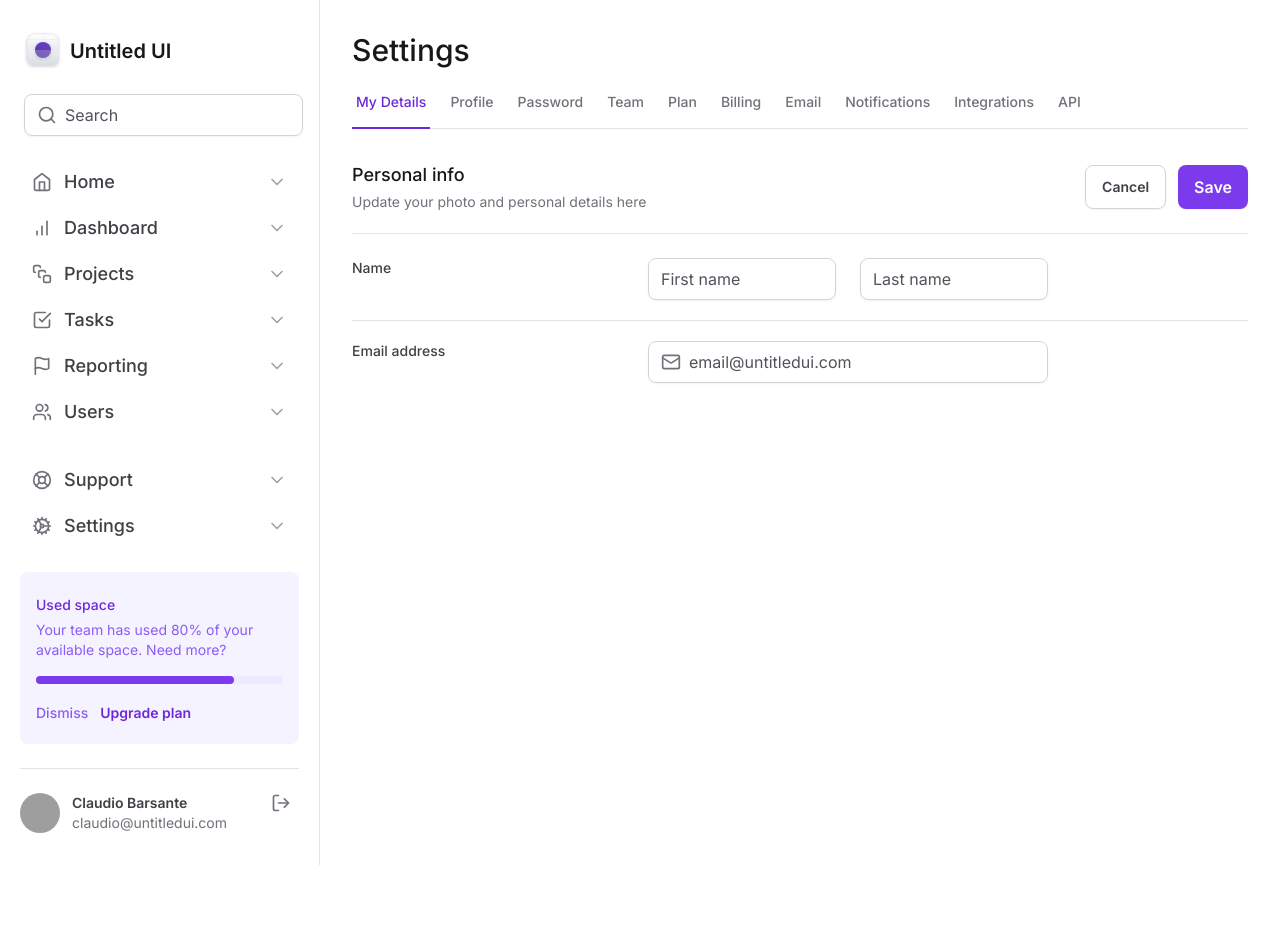
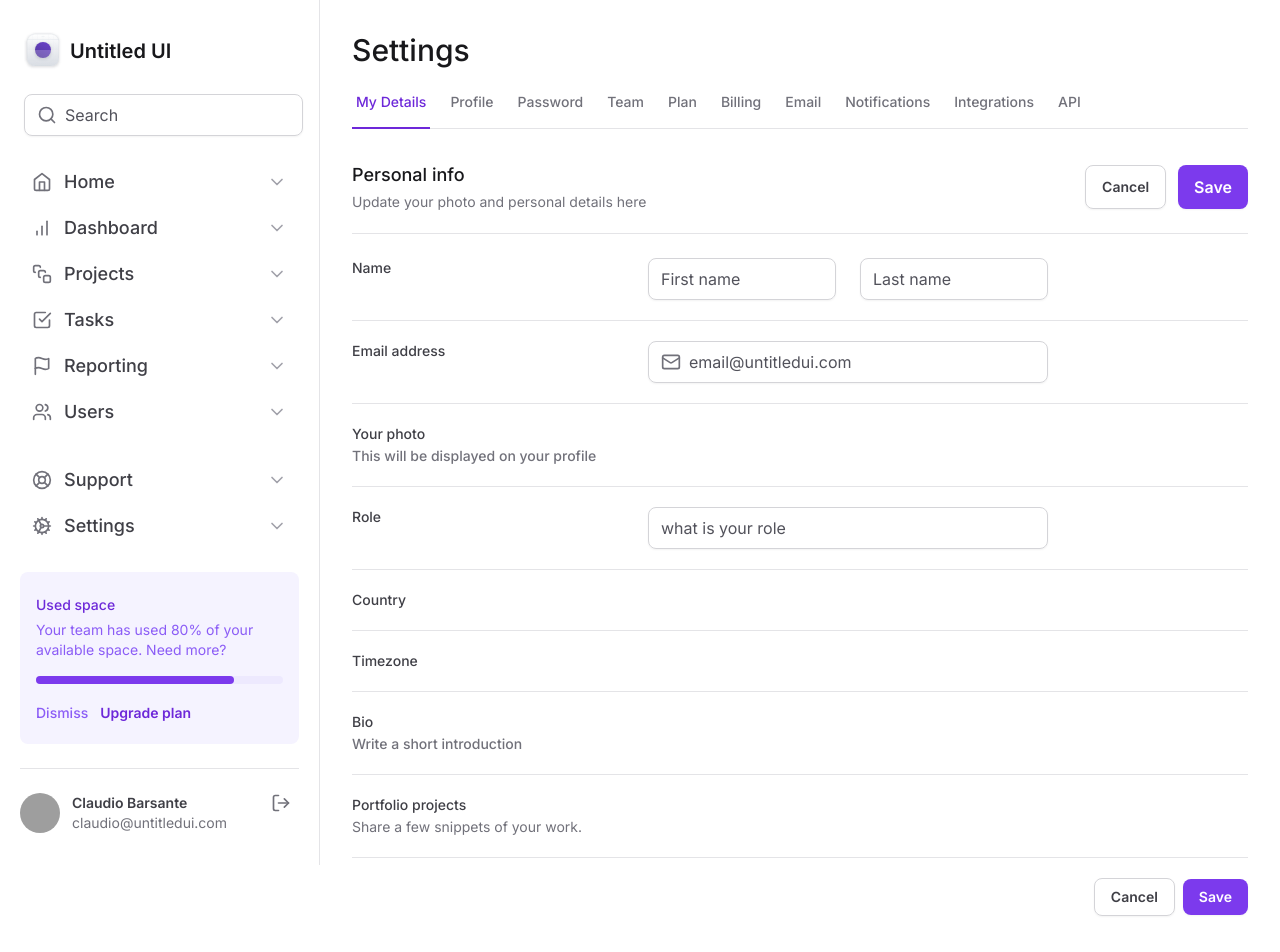
Before and after one commit to claudiobarsante/tailwind-basics, a Next.js app: page / in a window 1280 px wide. Shown: the top 952 px of the page. Before the commit the page ends 865 px from the top, so only its background shows below. Built offline with nearby package versions, Linux system fonts and the light colour scheme; grey boxes are pictures that could not be loaded.

Commit message:
feat: add Country,Timezone,Bio,Portfolio projects to the form  structure

```diff
--- a/src/app/page.tsx
+++ b/src/app/page.tsx
@@ -59,6 +59,59 @@ export default function Home() {
             </Input.Root>
             <div />
           </div>
+          <div className="grid grid-cols-form gap-3 pt-5">
+            <label htmlFor="email" className="text-sm font-medium text-zinc-700">
+              Your photo
+              <span className="mt-0.5 block text-sm text-zinc-500">This will be displayed on your profile</span>
+            </label>
+          </div>
+          <div className="grid grid-cols-form gap-3 pt-5">
+            <label htmlFor="role" className="text-sm font-medium text-zinc-700">
+              Role
+            </label>
+            <Input.Root>
+              <Input.Control id="role" type="text" placeholder="what is your role" />
+            </Input.Root>
+            <div />
+          </div>
+          <div className="grid grid-cols-form gap-3 pt-5">
+            <label htmlFor="contry" className="text-sm font-medium text-zinc-700">
+              Country
+            </label>
+          </div>
+          <div className="grid grid-cols-form gap-3 pt-5">
+            <label htmlFor="timezone" className="text-sm font-medium text-zinc-700">
+              Timezone
+            </label>
+          </div>
+          <div className="grid grid-cols-form gap-3 pt-5">
+            <label htmlFor="bio" className="text-sm font-medium text-zinc-700">
+              Bio
+              <span className="mt-0.5 block text-sm text-zinc-500">Write a short introduction</span>
+            </label>
+          </div>
+          <div className="grid grid-cols-form gap-3 pt-5">
+            <label htmlFor="projects" className="text-sm font-medium text-zinc-700">
+              Portfolio projects
+              <span className="mt-0.5 block text-sm font-normal text-zinc-500">Share a few snippets of your work.</span>
+            </label>
+            <div />
+          </div>
+
+          <div className="flex items-center justify-end gap-2 pt-5">
+            <button
+              type="button"
+              className="rounded-lg border border-zinc-300 px-4 py-2 text-sm font-semibold text-zinc-700 shadow-sm hover:bg-zinc-50"
+            >
+              Cancel
+            </button>
+            <button
+              type="submit"
+              className="rounded-lg bg-violet-600 px-4 py-2 text-sm font-semibold text-white shadow-sm hover:bg-violet-700"
+            >
+              Save
+            </button>
+          </div>
         </form>
       </main>
     </>
```
